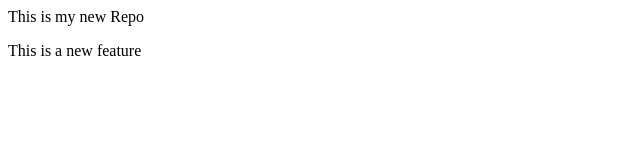
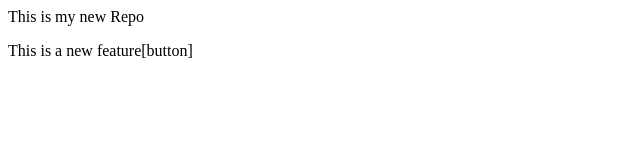
Before and after one commit to atikattar03/localrepo, a plain HTML site: page index.html in a window 1280 px wide. Shown: the full height of the page, 0-640 px from the left. Drawn offline with Linux system fonts and the light colour scheme.

Commit message:
Add button

```diff
--- a/index.html
+++ b/index.html
@@ -1,2 +1,2 @@
 <p>This is my new Repo</p>
-<p>This is a new feature</p>
+<p>This is a new feature[button]</p>
```
